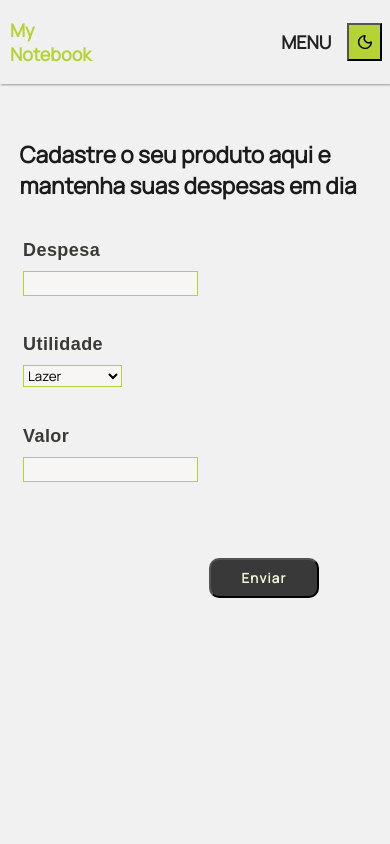
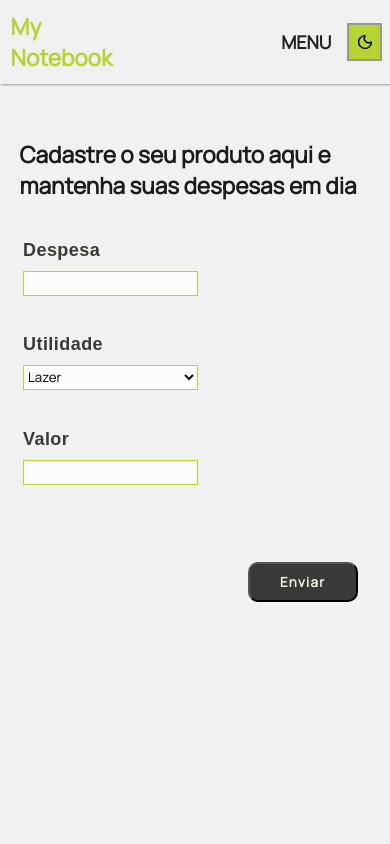
Before and after one commit to rafaelabou1999/mynotebook-despesas, a React (Vite) app: page / in a window 390 px wide. Shown: the top 844 px of the page. Built offline with nearby package versions, Linux system fonts and the light colour scheme.

Commit message:
working on design

```diff
--- a/src/components/Header/styles.module.css
+++ b/src/components/Header/styles.module.css
@@ -7,12 +7,15 @@
     box-shadow: 1px 1px 2px #302f2f73;
 }
 
+
 .logo{
     display: flex;
     flex-direction: row;
     gap:4%;
     padding: 18% 0;
     color: var(--solid-primary);
+    cursor: pointer;
+    font-size: 18px;
 }
 
 .linkLogo {
@@ -27,7 +30,7 @@
 nav, nav a{
     color: var(--bg-solid) !important;
     text-decoration: none;
-    font-size: 13px;
+    font-size: 15px;
 }
 
 nav a:hover{
@@ -35,9 +38,12 @@ nav a:hover{
 }
 
 .btnTheme{
-    padding:4% 2% 0 4%;
+    padding:4% 6% 0 4%;
     color: red;
     background-color: var(--solid-primary);
+    cursor: pointer;
+    border: 2px solid #979797;
+    font-size: 15px !important;
 }
 
 button{
@@ -111,7 +117,7 @@ button{
    .logo {
     flex-direction: column;
     padding: 2%;
-
+    font-size: 15px;
    }
 
    .rightMenu {
@@ -147,6 +153,7 @@ button{
         top:50%;
         right:15%;
         transform: translateY(-50%);
+        cursor: pointer;
     }
 
     nav {
--- a/src/components/InputPost/index.tsx
+++ b/src/components/InputPost/index.tsx
@@ -62,6 +62,9 @@ export function InputPost() {
       }
 
       setSubmittedBtn(false);
+      setProductUtility('');
+      setProductName('');
+      setProductValue('');
     }
 
     localStorage.setItem('productName', productName);
@@ -77,7 +80,7 @@ export function InputPost() {
           </div>
           <div className={styles.item}>
             <label>Utilidade</label>
-            <select ref={utilityRef} name="" id="" onChange={e => setProductUtility(e.target.value)}>
+            <select className={styles.selectInput} ref={utilityRef} name="" id="" onChange={e => setProductUtility(e.target.value)}>
               <option value="lazer">Lazer</option>
               <option value="trabalho">Trabalho</option>
               <option value="alimentação">Alimentação</option>
--- a/src/components/InputPost/styles.module.css
+++ b/src/components/InputPost/styles.module.css
@@ -35,8 +35,9 @@ label{
     border: 1px solid var(--solid-primary);
     margin-top: -1%;
 }
-.input, .inputNumber{
-    background-color: rgb(230, 228, 228);
+
+.input, .inputNumber,.selectInput{
+    background-color: rgb(252, 252, 252) !important;
     width:220px;
     height:28px;
 }
@@ -73,7 +74,7 @@ label{
 }
 
 @media screen and (max-width:640px) {
-    .input, .inputNumber{
+    .input, .inputNumber, .selectInput{
         width:175px;
         height:25px;
     }
@@ -84,8 +85,7 @@ label{
 
     .btnInput{
         bottom:-35%;
-        right:-1%;
-        transform: translateX(-50%);
+        right:-12%;
         width:110px !important;
     }
 
--- a/src/pages/Despesas/index.tsx
+++ b/src/pages/Despesas/index.tsx
@@ -55,8 +55,8 @@ export function Despesas() {
               </tr>
             ))}
             <tr >
-              <td colSpan={2} className={`${styles.occult} ${styles.total}`}>Total:</td>
-              <td colSpan={3} className={styles.finalValue}>R$ {sumValue}</td>
+              <td colSpan={2} className={`${styles.occult} ${styles.total}`}></td>
+              <td colSpan={3} className={styles.finalValue}>Total: <span className={styles.valueNumber}>R$ {sumValue} </span></td>
             </tr>
           </tbody>
         </table>
--- a/src/pages/Despesas/styles.module.css
+++ b/src/pages/Despesas/styles.module.css
@@ -10,9 +10,12 @@ table{
 }
 
 th{
-    background-color: #1f1e1eee !important;
-    color:var(--dark-light);
-    border:2px solid #696262 !important;
+    background-color: #e7e7e7;
+    color:var(--dark-medium);
+    border:2px solid #e6e4e4 !important;
+}
+th{
+    color: #3b3a3a;
 }
 th, td{
     padding: 8px 35px;
@@ -44,16 +47,18 @@ td{
 
 .total{
     text-align: end;
-    background-color: #1f1e1eee;
+    background-color: #3b3a3ae3;
     color: var(--dark-light);
     font-weight: 600;
+    border: 1px solid transparent !important;
 }
 
 .finalValue{
-    background-color:#1f1e1eee;
-    color: var(--solid-primary);
+    background-color:#3b3a3ae3;
+    color: #f7f7f7;
     font-weight: 600;
     font-size: 20px !important;
+    border: 1px solid transparent !important;
 }
 
 .deleteProduct {
@@ -67,6 +72,9 @@ td{
     text-align: start;
 }
 
+.valueNumber{
+    padding-left: 5%;
+}
 @media screen and (max-width: 640px) {
     td{
       font-size: 14px;
```
